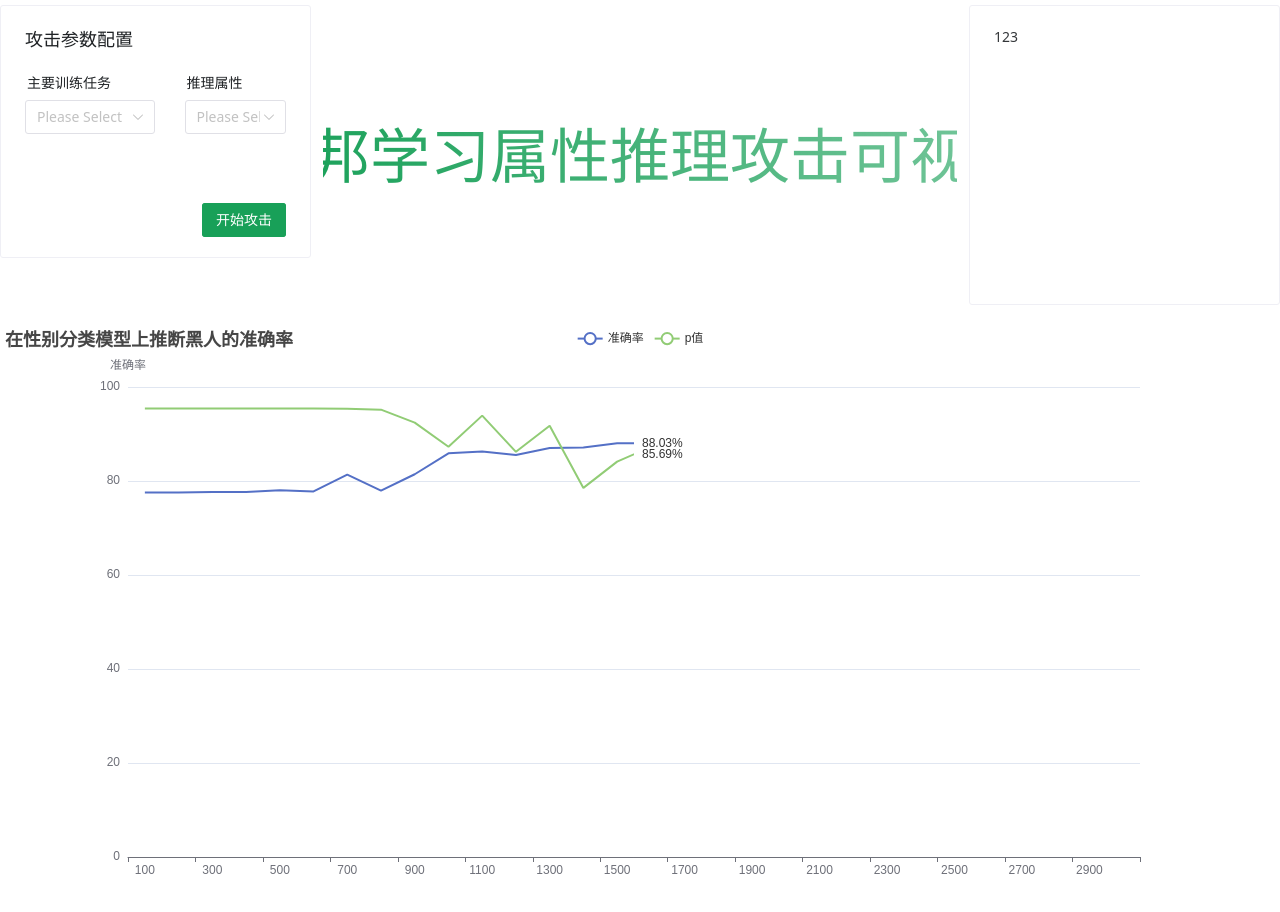
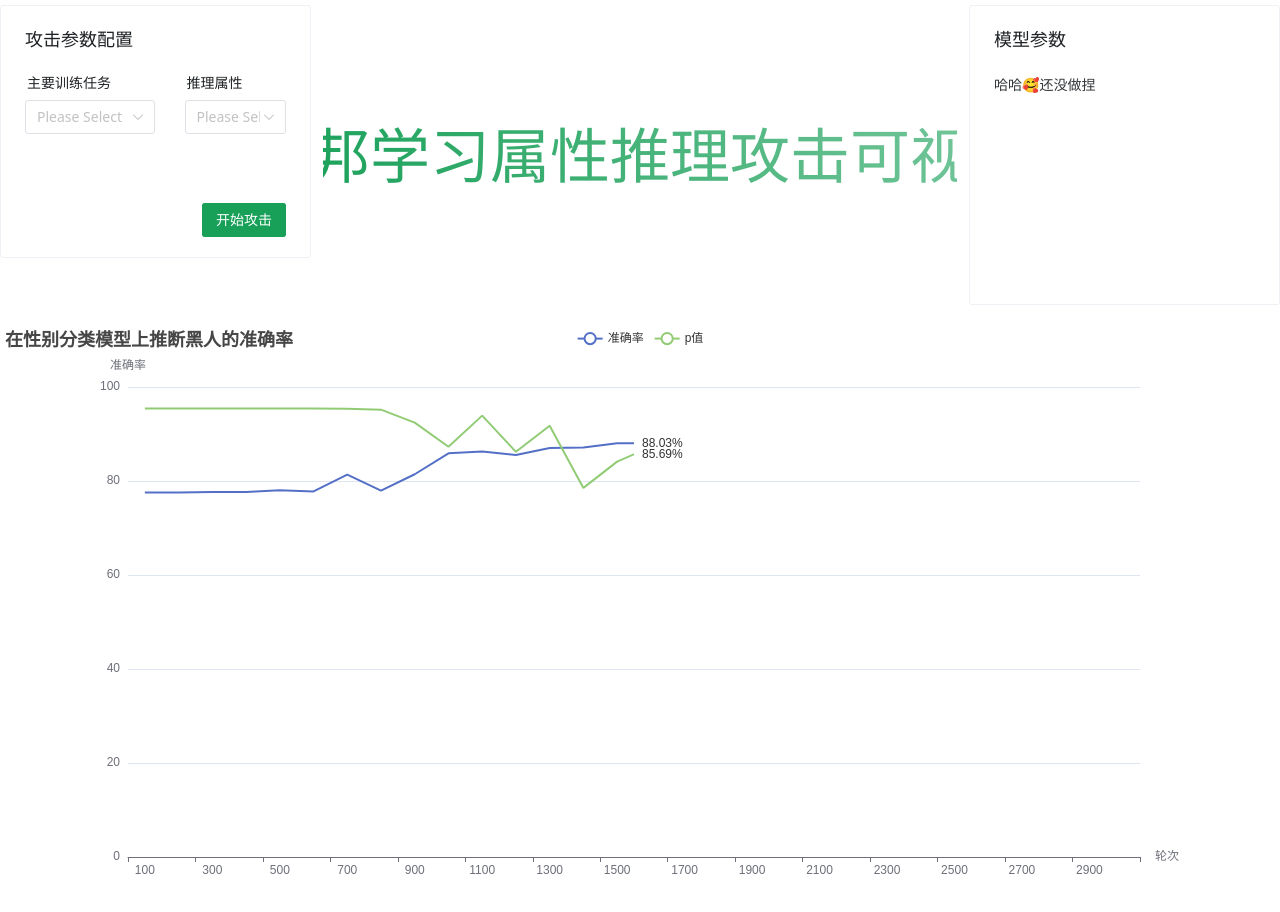
Before and after one commit to luoboQAQ/property-inference-fl, a Vue app: page / in a window 1280 px wide. Shown: the top 912 px of the page. Built offline with nearby package versions, Linux system fonts and the light colour scheme.

Commit message:
新增模型数据展示组件

```diff
--- a/src/components/EChartImage.vue
+++ b/src/components/EChartImage.vue
@@ -78,7 +78,8 @@ const option = {
     data: ['准确率', 'p值']
   },
   xAxis: {
-    type: 'category'
+    type: 'category',
+    name: '轮次'
   },
   yAxis: {
     name: '准确率'
--- a/src/components/ModelControl.vue
+++ b/src/components/ModelControl.vue
@@ -72,7 +72,7 @@ const options = [
         ]
     },
     {
-        label: '眼睛', value: 'glasses', children: [
+        label: '眼镜', value: 'glasses', children: [
             { label: '有眼镜', value: 'glasses-0' },
             { label: '太阳眼镜', value: 'glasses-1' },
             { label: '无眼镜', value: 'glasses-2' },
@@ -110,7 +110,7 @@ const message_403 = ref('')
                     { label: '性别', value: 'gender' },
                     { label: '笑脸', value: 'smile' },
                     { label: '种族', value: 'race' },
-                    { label: '眼睛', value: 'glasses' },
+                    { label: '眼镜', value: 'glasses' },
                     { label: '年龄', value: 'age' },
                     { label: '发色', value: 'hair' }
                 ]" />
--- /dev/null
+++ b/src/components/ModelInfo.vue
@@ -0,0 +1,21 @@
+<script setup>
+const props = defineProps({
+    load: {
+        type: Boolean,
+        required: true
+    }
+})
+</script>
+
+<template>
+    <n-spin :show="load">
+        <n-card title="模型参数" style="height: 300px;">
+            哈哈🥰还没做捏
+        </n-card>
+        <template #description>
+            loading
+        </template>
+    </n-spin>
+</template>
+
+<style scoped></style>
--- a/src/layouts/MainLayout.vue
+++ b/src/layouts/MainLayout.vue
@@ -2,6 +2,7 @@
 import { ref } from 'vue'
 import EChartImage from '@/components/EChartImage.vue';
 import ModelControl from '@/components/ModelControl.vue';
+import ModelInfo from '@/components/ModelInfo.vue';
 
 const load = ref(false)
 const image = ref(null)
@@ -28,9 +29,7 @@ function update(task,attr,property,tittle){
       </n-gradient-text>
     </n-gi>
     <n-gi span="6">
-      <n-card style="height: 300px;">
-        123
-      </n-card>
+      <model-info :load="load"/>
     </n-gi>
   </n-grid>
   <br>
```
